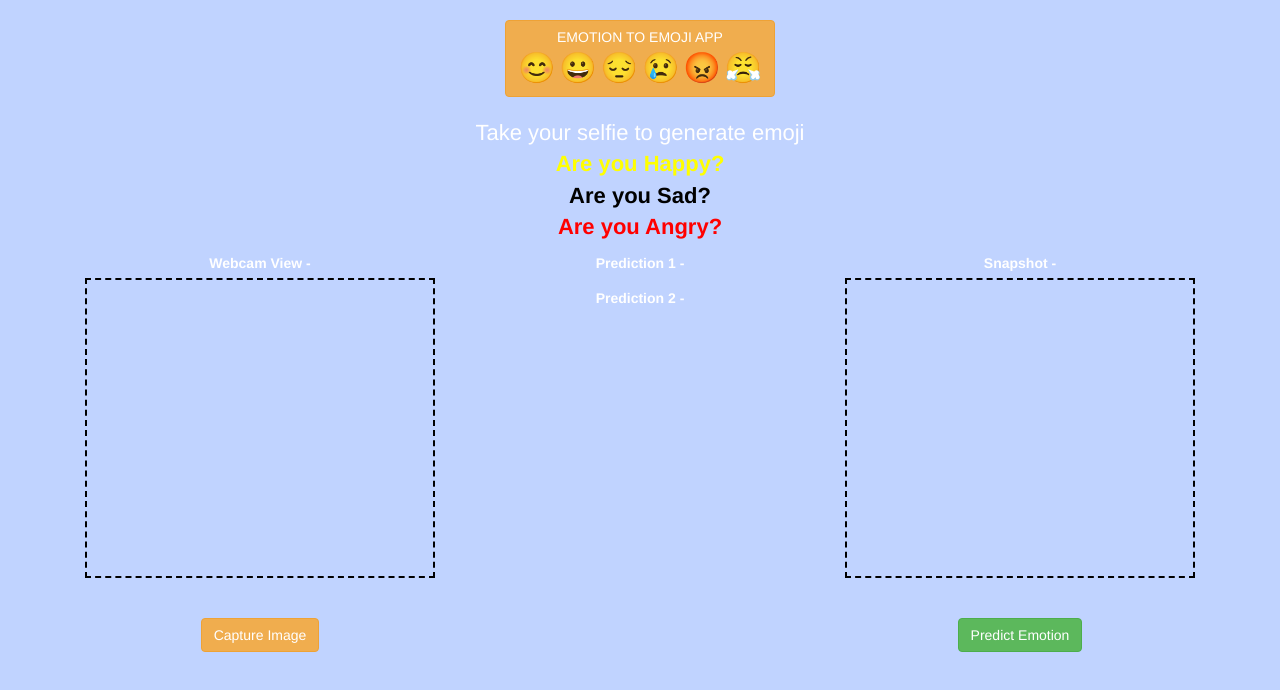
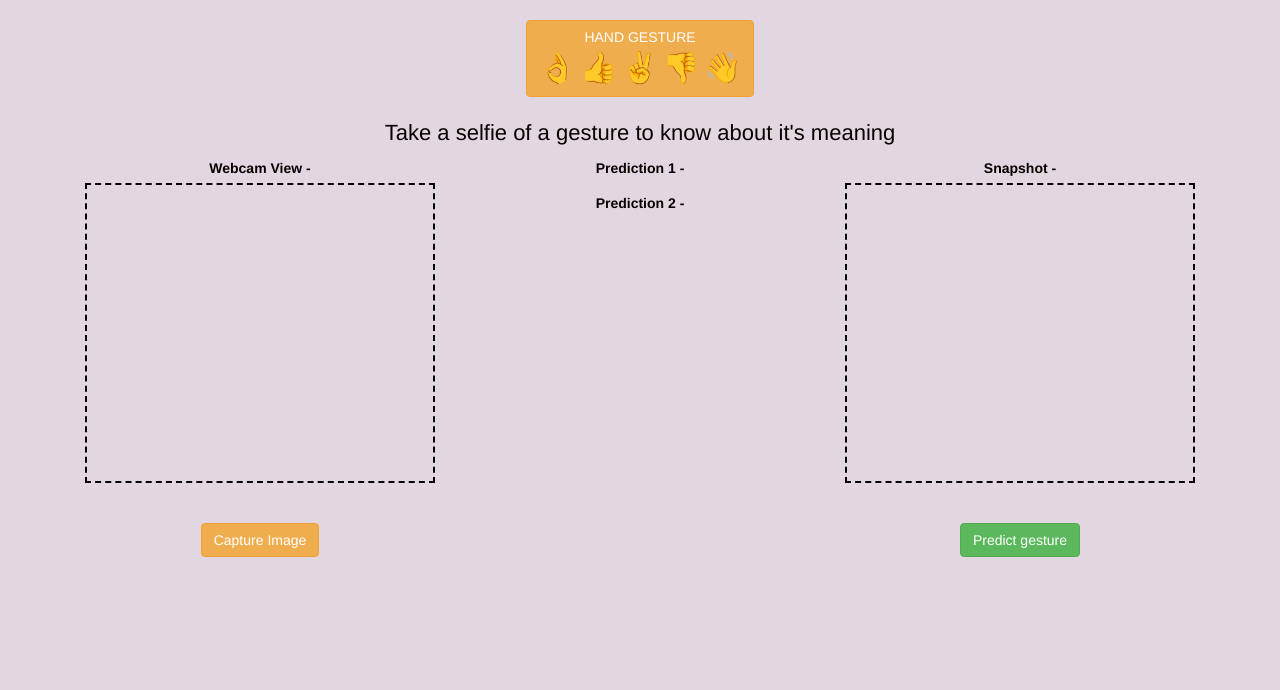
Before and after one commit to 2708gaurav/Hand-Gesture, a plain HTML site: page index.html in a window 1280 px wide. Drawn offline with nearby package versions, Linux system fonts and the light colour scheme; a script that the page names is missing.

Commit message:
Add files via upload

```diff
--- a/index.html
+++ b/index.html
@@ -1,7 +1,6 @@
-
 <html>
   <head>
-    <title>Emotion To Emoji</title>
+    <title>HAND GESTURE</title>
     <meta name="viewport" content="width=device-width, initial-scale=1.0">
     <link rel="stylesheet" href="https://maxcdn.bootstrapcdn.com/bootstrap/3.4.0/css/bootstrap.min.css">
     <script src="https://ajax.googleapis.com/ajax/libs/jquery/3.4.1/jquery.min.js"></script>
@@ -17,27 +16,18 @@
   <div class="container">
 
     <center>
-    <h3 class="btn btn-warning">EMOTION TO EMOJI APP
+    <h3 class="btn btn-warning">HAND GESTURE
       <br>
-      <span>&#128522;</span>
-      <span>&#128512;</span>
-      <span>&#128532;</span>
-      <span>&#128546;</span>
-      <span>&#128545;</span>
-      <span>&#128548;</span>
-    </h3>
+      <span>&#128076;</span>
+      <span>&#128077;</span>
+      <span>&#9996;</span>
+      <span>&#128078;</span>
+      <span>&#128075;</span>
+      </h3>
 
       <br><br>
+      <p style="font-size: 22px;">Take a selfie of a gesture to know about it's meaning</p>
 
-      <p style="font-size: 22px;">Take your selfie to generate emoji
-      	<br>
-        <b style="color: yellow">Are you Happy?</b>
-        <br>
-        <b style="color: black">Are you Sad?</b>
-        <br>
-        <b style="color: red">Are you Angry?</b>
-        <br>
-      </p>
       <div class="col-md-4 col-sm-12 col-xs-12">
         <label>Webcam View - </label>
         <div id="camera"></div>
@@ -59,7 +49,7 @@
 	      <label>Snapshot - </label>
         <div id="result"></div>
         <br><br>
-        <button onclick="check();" class="btn btn-success">Predict Emotion</button>
+        <button onclick="check();" class="btn btn-success">Predict gesture</button>
       </div>
         <br><br>
 
--- a/style.css
+++ b/style.css
@@ -1,7 +1,7 @@
 body
 {
-  color: white;
-  background: #c0d3ff;
+  color: rgb(6, 0, 0);
+  background: #e2d7e1;
 }
 span
 {
@@ -19,9 +19,9 @@ span
 }
 .emotion_name
 {
-  font-size: 40px;
+  font-size: 50px;
 }
 .emoji
 {
-  font-size:48px;
+  font-size:50px;
 }
```
